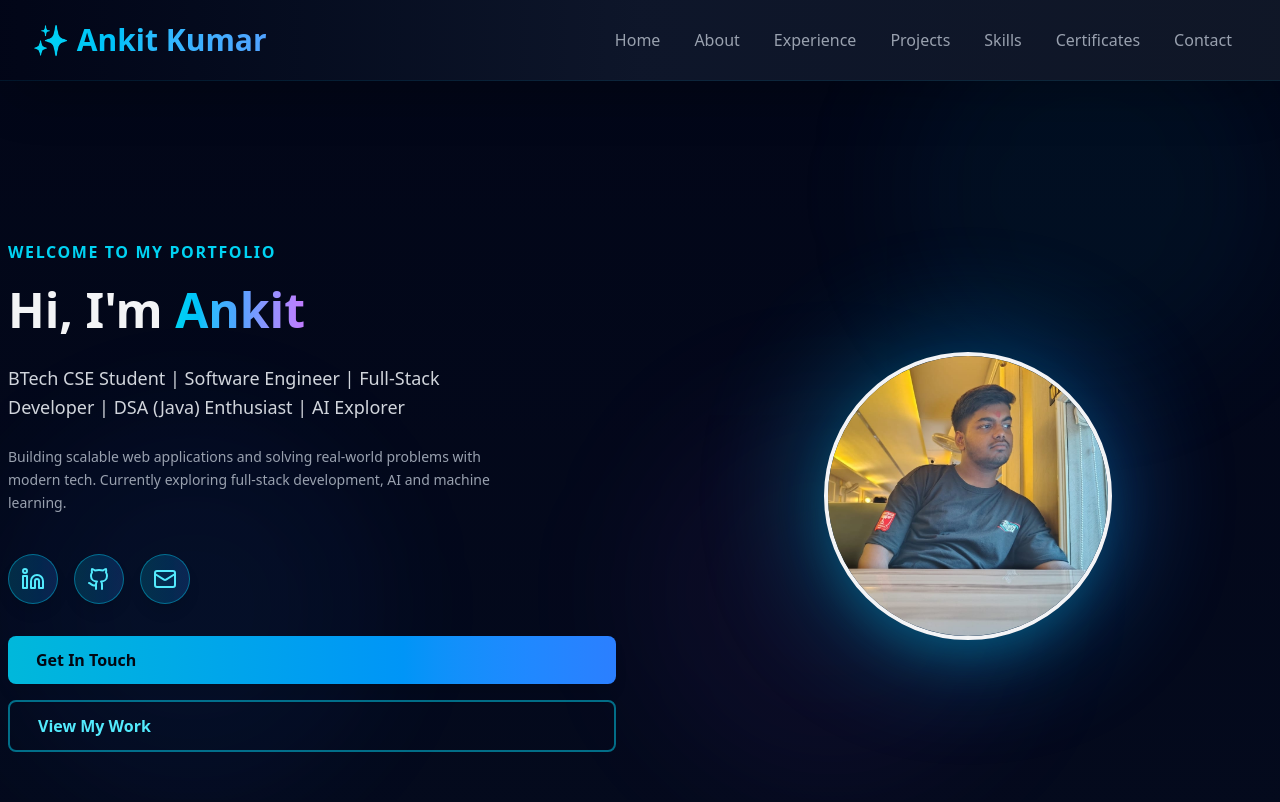
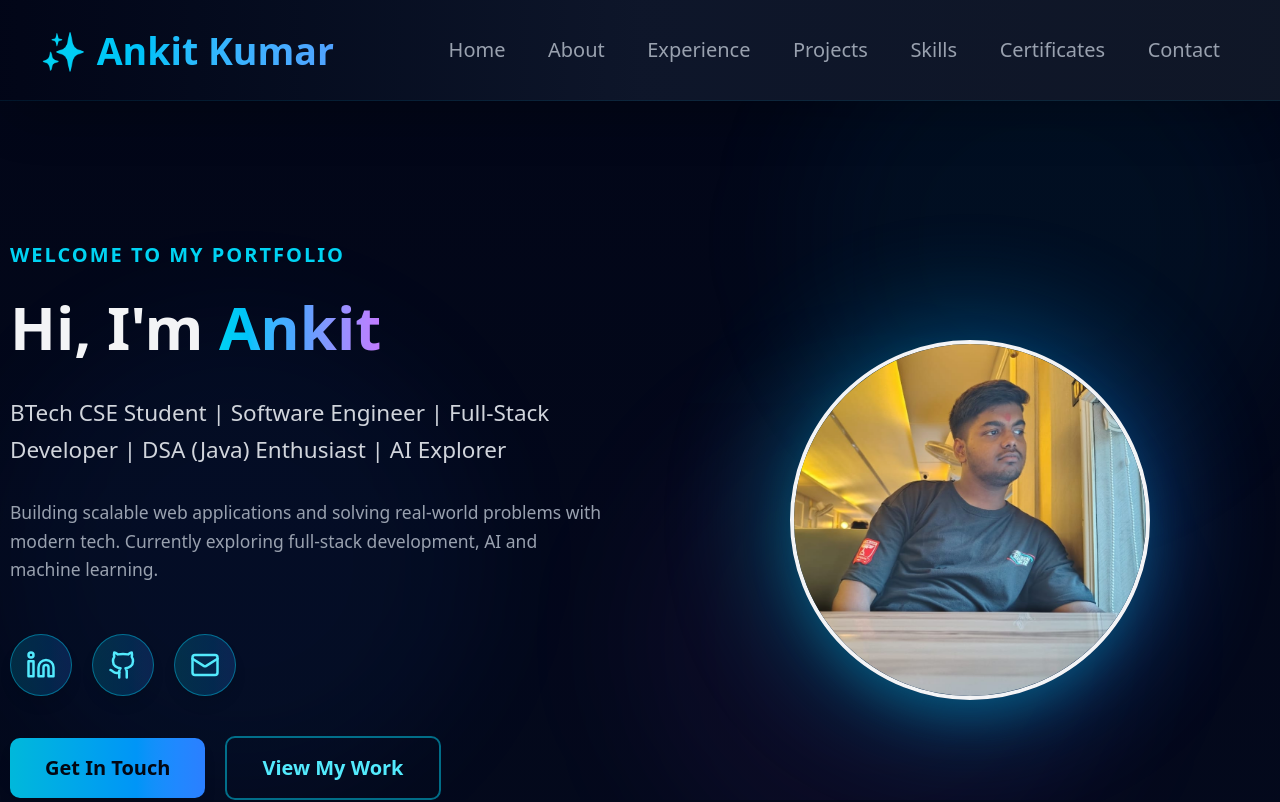
Before and after one commit to Ankit-euphemism/community-portfolio, a React (Vite) app: page / in a window 1280 px wide. Shown: the top 802 px of the page. Built offline with nearby package versions, Linux system fonts and the light colour scheme.

Commit message:
done completely.

```diff
--- a/package.json
+++ b/package.json
@@ -5,7 +5,7 @@
   "type": "module",
   "scripts": {
     "start": "serve -s dist",
-    "dev": "vite",
+    "dev": "vite --host=0.0.0.0",
     "build": "vite build",
     "lint": "eslint .",
     "preview": "vite preview"
--- a/src/App.jsx
+++ b/src/App.jsx
@@ -418,16 +418,16 @@ export default function App() {
                 <MailIcon className="h-4 w-4 xs:h-5 xs:w-5 sm:h-6 sm:w-6" />
               </a>
             </div>
-            <div className="flex flex-col xs:flex-row justify-center lg:justify-start gap-2 xs:gap-3 sm:gap-4 pt-2 xs:pt-4">
+            <div className="flex flex-row flex-wrap items-center justify-center lg:justify-start gap-2 xs:gap-3 sm:gap-4 pt-2 xs:pt-4">
               <a
                 href="#contact-form"
-                className="inline-block bg-gradient-to-r from-cyan-500 to-blue-500 text-gray-950 font-bold py-2 xs:py-2.5 sm:py-3 px-4 xs:px-5 sm:px-7 text-xs xs:text-sm sm:text-base rounded-lg xs:rounded-xl hover:from-cyan-400 hover:to-blue-400 transition-all duration-300 transform hover:scale-105 shadow-lg hover:shadow-cyan-500/50 active:scale-95 min-h-10 flex items-center justify-center"
+                className="inline-flex w-auto bg-gradient-to-r from-cyan-500 to-blue-500 text-gray-950 font-bold py-2 xs:py-2.5 sm:py-3 px-4 xs:px-5 sm:px-7 text-xs xs:text-sm sm:text-base rounded-lg xs:rounded-xl hover:from-cyan-400 hover:to-blue-400 transition-all duration-300 transform hover:scale-105 shadow-lg hover:shadow-cyan-500/50 active:scale-95 min-h-10 items-center justify-center"
               >
                 Get In Touch
               </a>
               <a
                 href="#projects"
-                className="inline-block border-2 border-cyan-400/50 text-cyan-300 font-semibold py-2 xs:py-2.5 sm:py-3 px-4 xs:px-5 sm:px-7 text-xs xs:text-sm sm:text-base rounded-lg xs:rounded-xl hover:border-cyan-300 hover:bg-cyan-500/10 transition-all duration-300 active:bg-cyan-500/20 min-h-10 flex items-center justify-center"
+                className="inline-flex w-auto border-2 border-cyan-400/50 text-cyan-300 font-semibold py-2 xs:py-2.5 sm:py-3 px-4 xs:px-5 sm:px-7 text-xs xs:text-sm sm:text-base rounded-lg xs:rounded-xl hover:border-cyan-300 hover:bg-cyan-500/10 transition-all duration-300 active:bg-cyan-500/20 min-h-10 items-center justify-center"
               >
                 View My Work
               </a>
--- a/src/index.css
+++ b/src/index.css
@@ -107,14 +107,36 @@ select {
 @media (max-width: 374px) {
   /* Extra small phones */
   html {
-    font-size: 14px;
+    /* slightly larger base for very small phones to improve readability */
+    font-size: 17px;
+  }
+}
+
+@media (min-width: 375px) and (max-width: 639px) {
+  /* small phones / large phones */
+  html {
+    font-size: 18px;
+  }
+}
+
+@media (min-width: 640px) and (max-width: 1023px) {
+  /* tablets and small laptops */
+  html {
+    font-size: 19px;
+  }
+}
+
+@media (min-width: 1024px) and (max-width: 1535px) {
+  /* desktop */
+  html {
+    font-size: 20px;
   }
 }
 
 @media (min-width: 1536px) {
   /* Large desktops */
   html {
-    font-size: 18px;
+    font-size: 21px;
   }
 }
 
```
